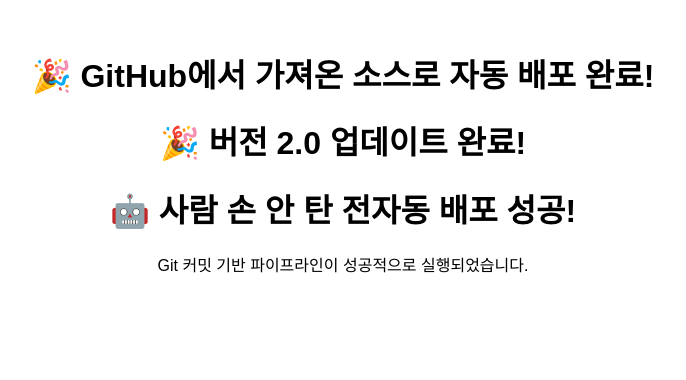
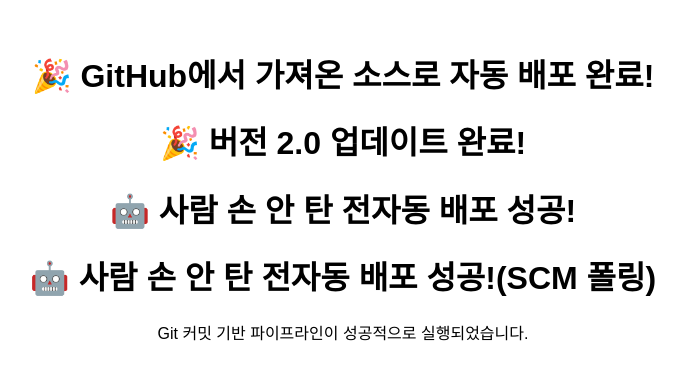
Before and after one commit to ahk0407/jenkins-study-app, a plain HTML site: page index.html in a window 1280 px wide. Shown: the whole page, without its empty margins (297-983 px from the left). Drawn offline with Linux system fonts and the light colour scheme.

Commit message:
Update index.html

```diff
--- a/index.html
+++ b/index.html
@@ -8,6 +8,7 @@
     <h1>🎉 GitHub에서 가져온 소스로 자동 배포 완료!</h1>
     <h1>🎉 버전 2.0 업데이트 완료!</h1>
     <h1>🤖 사람 손 안 탄 전자동 배포 성공!</h1>
+    <h1>🤖 사람 손 안 탄 전자동 배포 성공!(SCM 폴링)</h1>
     <p>Git 커밋 기반 파이프라인이 성공적으로 실행되었습니다.</p>
 </body>
 </html>
```
